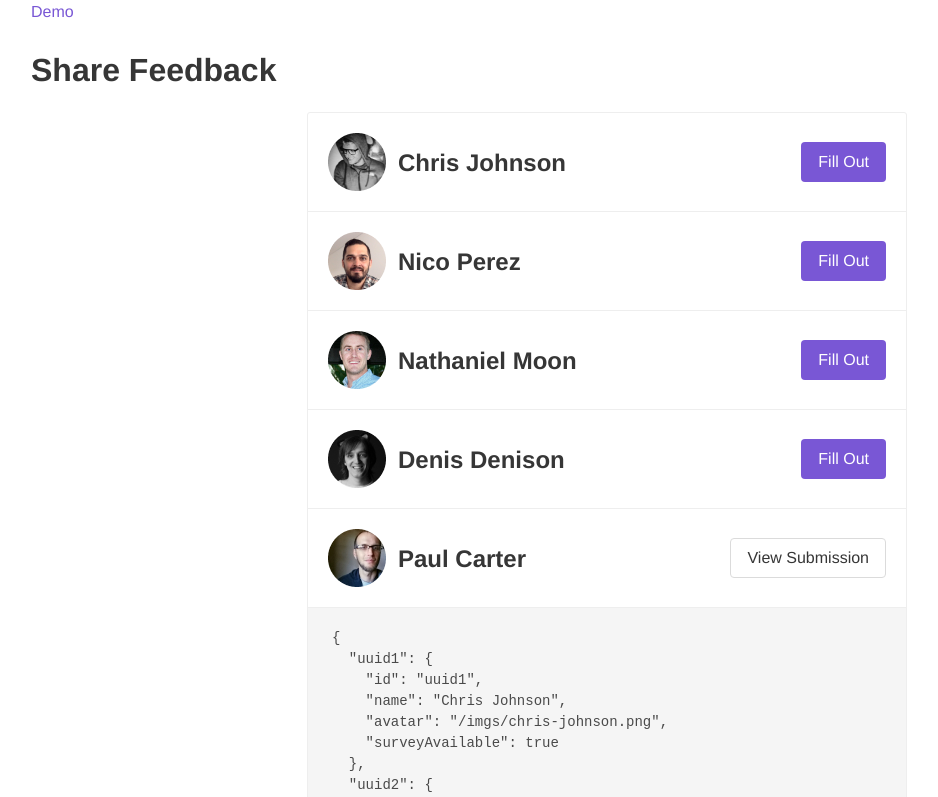
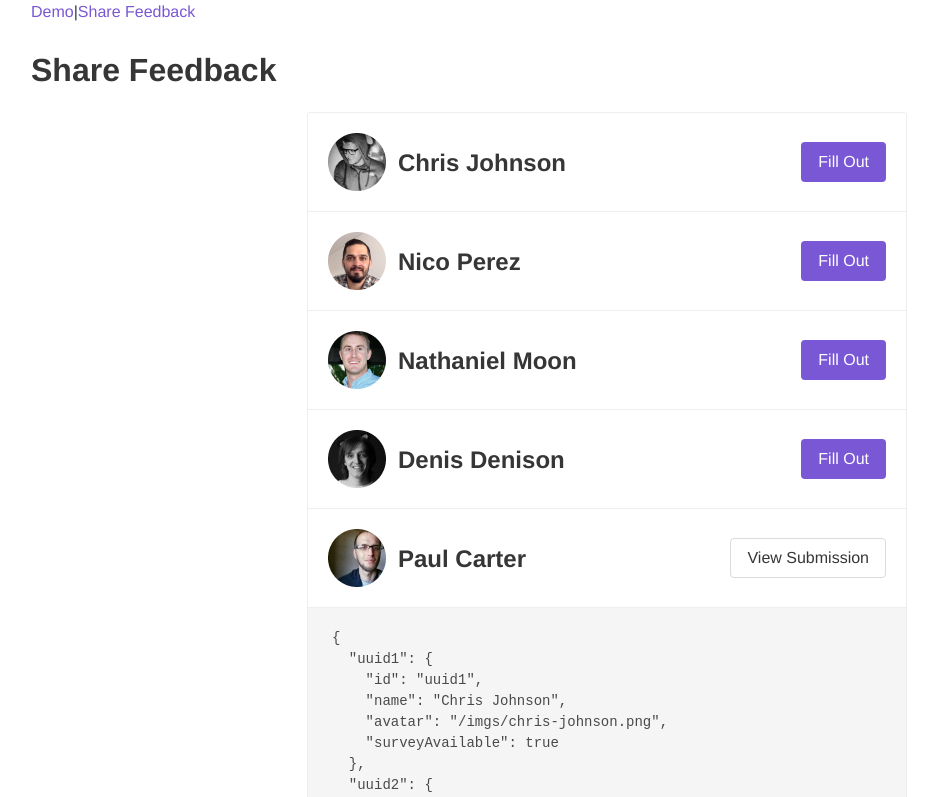
Before and after one commit to ryanhightower/honesto-prototype, a Vue app: page / in a window 1280 px wide. Shown: the top 797 px of the page, without its empty margins (33-971 px from the left). Built offline with nearby package versions, Linux system fonts and the light colour scheme.

Commit message:
Add Feedback nav link

```diff
--- a/src/App.vue
+++ b/src/App.vue
@@ -2,7 +2,8 @@
   <div id="app" class="container">
     <div class="navbar">
       <!-- <router-link to="/">Home</router-link> | -->
-      <router-link to="/demo">Demo</router-link>
+      <router-link to="/demo">Demo</router-link> |
+      <router-link to="/feedback">Share Feedback</router-link>
     </div>
     <router-view/>
   </div>
```
